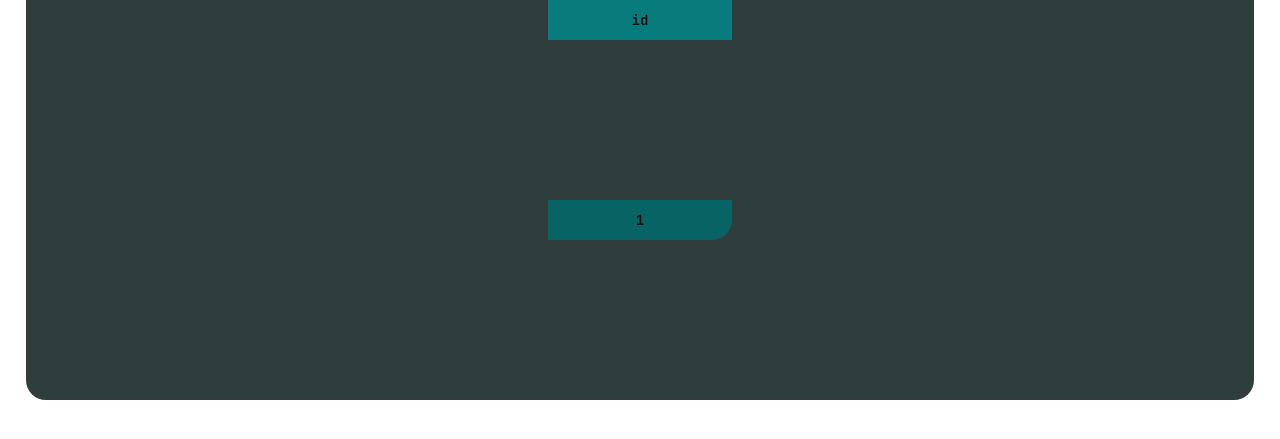
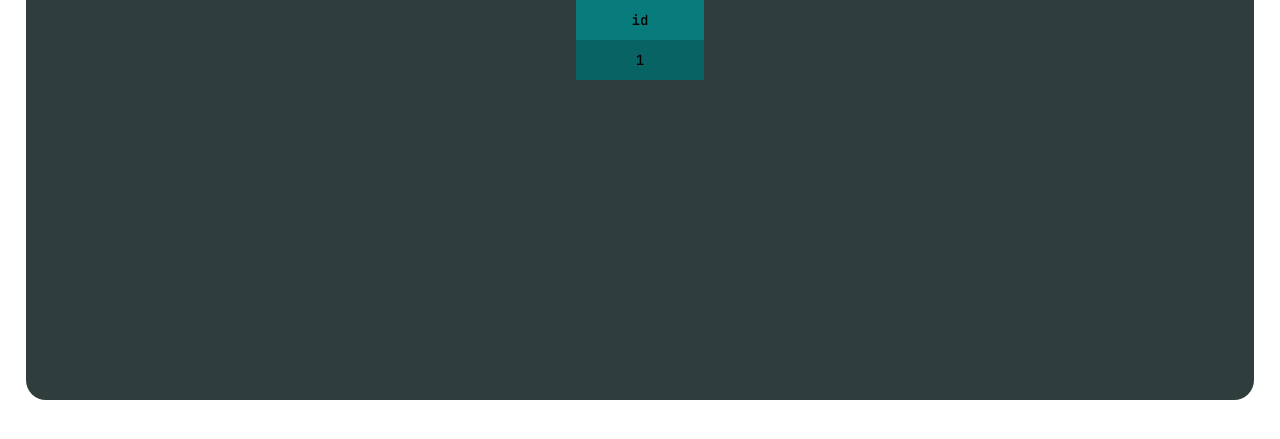
Before and after one commit to RRRayji/web-storage-php-, a PHP site: page / in a window 1280 px wide. Shown: the part 69-508 px from the top of the page. Run offline with PHP 8.4, Linux system fonts and the light colour scheme; tables that the repository leaves empty or names only in its code hold one stand-in row (values such as "Sample post"); data that the repository does not hold is empty.

Commit message:
changed scroller

```diff
--- a/index.php
+++ b/index.php
@@ -82,13 +82,18 @@
 			opacity: 0.5;
 		}
 		main{
-			display: grid;
+			display: flex;
+    		justify-content: center;
+			background-color: rgb(48, 61, 61);
+			border-radius: 0 0 20px 20px;
 			margin: 0 2svw 3svh;
-			background-color: rgb(48, 61, 61);
 			min-height: 400px;
 			min-width: 570px;
-			max-height: 89svh;/*100-3-5-2-(1?)*/
-			border-radius: 0 0 20px 20px;
+			max-height: 89svh;		/*	100-3-5-2-(1?)	*/
+			overflow: hidden;
+		}
+		#scroller{
+			width: 30svw;
 			overflow: auto;
 		}
 		.row{
@@ -99,9 +104,9 @@
 			min-height: 30px;
 			height: 5svh;
 		}
-		.row:first-child{
+		/*.row:first-child{						to finalize
 			max-height: 5svh;
-		}
+		}*/
 		.row:last-child{
 			border-radius: inherit;
 		}
@@ -113,7 +118,7 @@
 			font-size: 14px;
 			min-height: 100%;
 			min-width: 50px;
-			width: 15%;									/* dynamic */
+			width: 33.333333%;									/* dynamic */
 			background-color: rgb(8, 124, 124);
 		}
 		.cell:first-child{
@@ -141,6 +146,7 @@
 		<button id="remove" class="button">УДАЛИТЬ</button>
 	</header>
 	<main>
+		<div id="scroller">
 			<div class="row">
 				<div class="cell">ид</div>
 				<div class="cell">значение</div>
@@ -156,6 +162,7 @@
 				<div class="cell">15</div>
 				<div class="cell">кг</div>
 			</div>
+		</div>
 	</main>
 
 	<script src="style/js/script.js"></script>
@@ -166,11 +173,11 @@
 <?php
 
 $table_name = $_POST['table_name'];
-echo $table_name;
+#echo "'" . $table_name . "'";
 echo '<script>
-	var main = document.getElementsByTagName(`main`)[0];
-	main.innerHTML = `'. Output::get_table_cols("отладочная") .'`;
-	main.innerHTML += `'. Output::get_table_data("отладочная") .'`;
+	var scroller = document.getElementById(`scroller`);
+	scroller.innerHTML = `'. Output::get_table_cols("отладочная") .'`;
+	scroller.innerHTML += `'. Output::get_table_data("отладочная") .'`;
 </script>';
 
 ?>
```
Lines whose indentation alone changed are shown as unchanged.
